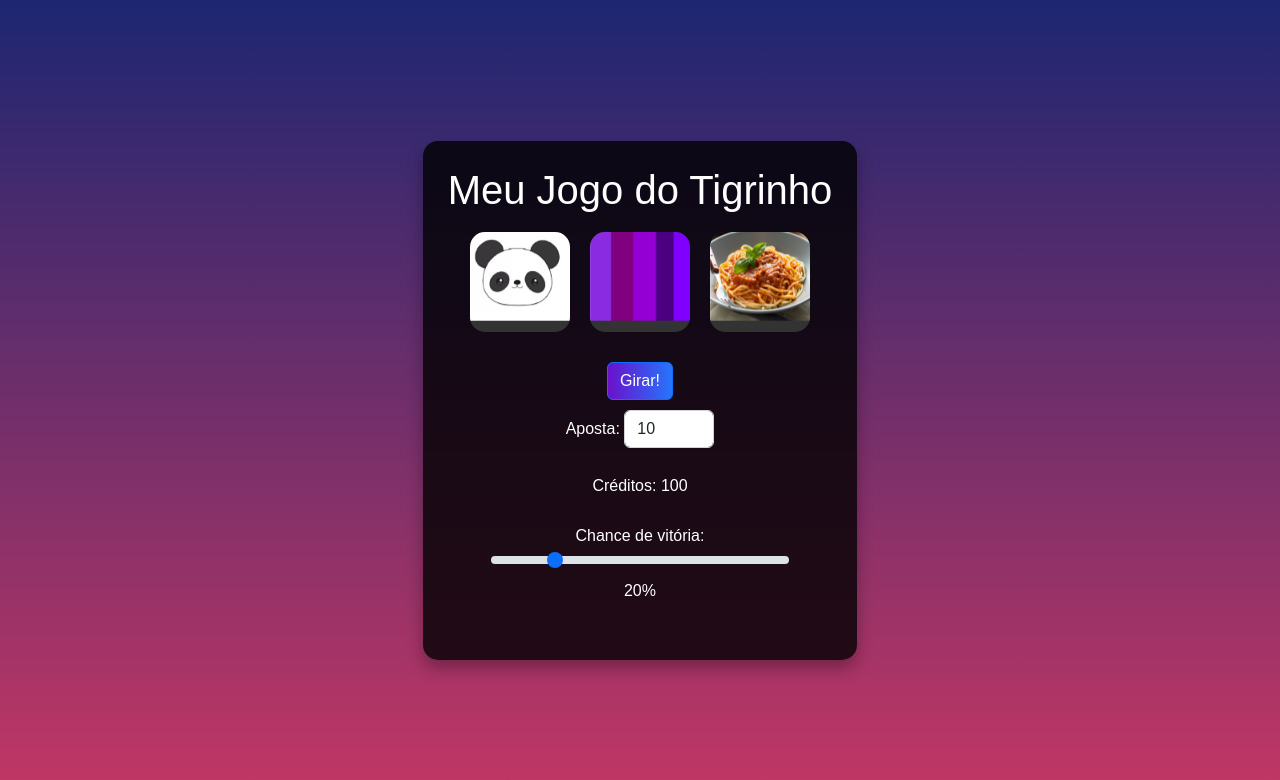
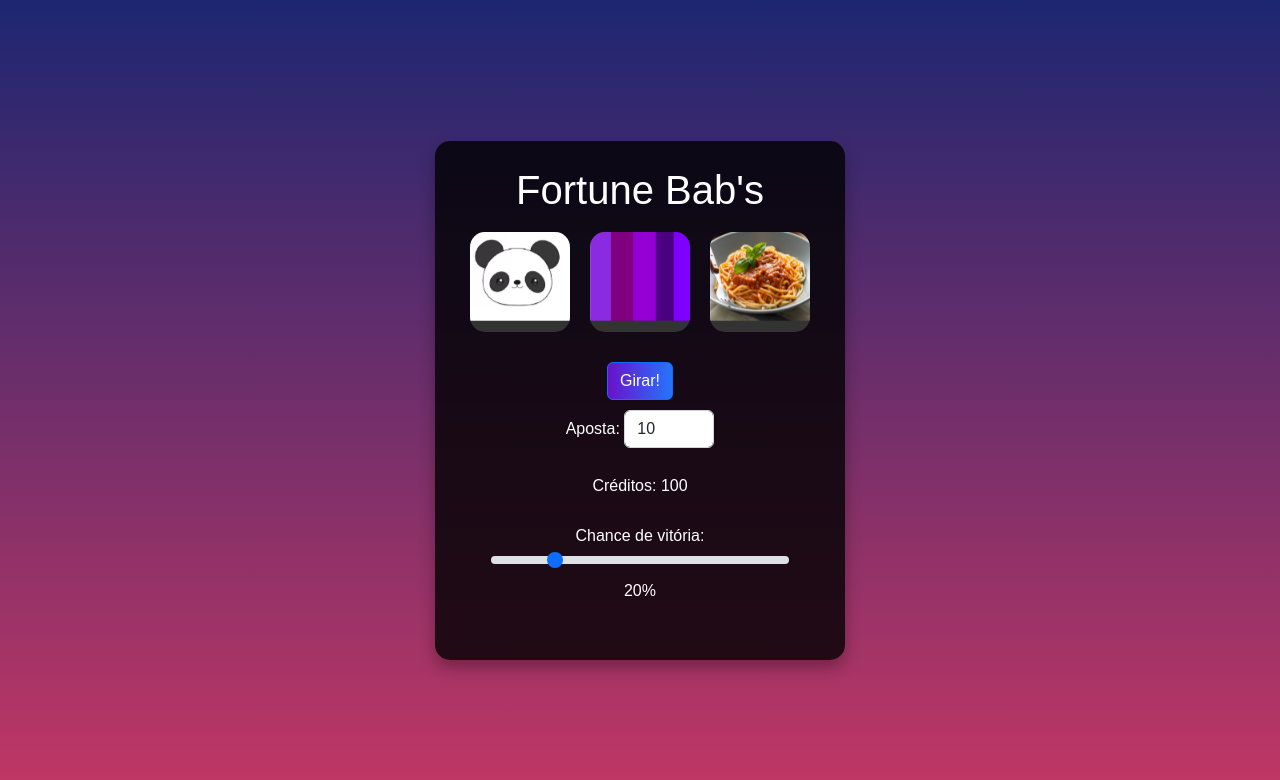
Before and after one commit to theulins/Game, a plain HTML site: page index.html in a window 1280 px wide. Drawn offline with nearby package versions, Linux system fonts and the light colour scheme.

Commit message:
Update index.html

```diff
--- a/index.html
+++ b/index.html
@@ -4,7 +4,7 @@
 <head>
     <meta charset="UTF-8">
     <meta name="viewport" content="width=device-width, initial-scale=1.0">
-    <title>Meu Jogo do Tigrinho</title>
+    <title>Fortune Bab's</title>
     <link rel="stylesheet" href="https://cdn.jsdelivr.net/npm/bootstrap@5.2.3/dist/css/bootstrap.min.css">
     <link rel="stylesheet" href="style.css">
 </head>
@@ -12,7 +12,7 @@
 <body>
     <div class="container text-center d-flex align-items-center justify-content-center vh-100">
         <div class="game">
-            <h1>Meu Jogo do Tigrinho</h1>
+            <h1>Fortune Bab's</h1>
             <div class="rolos">
                 <div class="rolo"><img src="simbolos/simbolo1.png" alt="Símbolo 1"></div>
                 <div class="rolo"><img src="simbolos/simbolo2.png" alt="Símbolo 2"></div>
```
